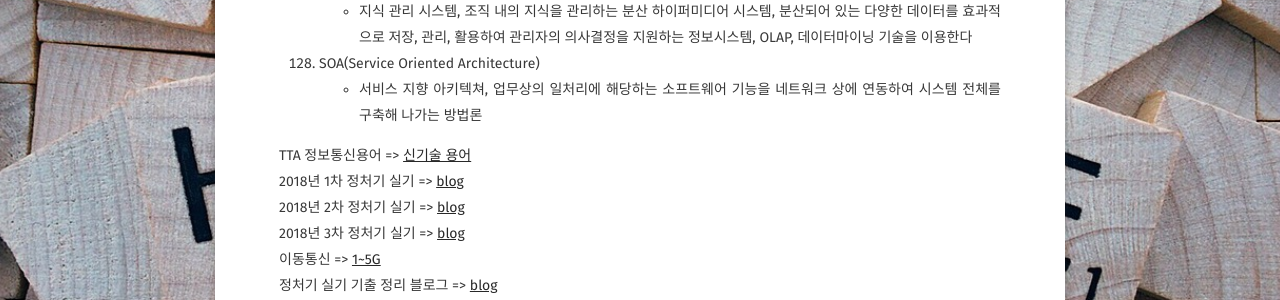
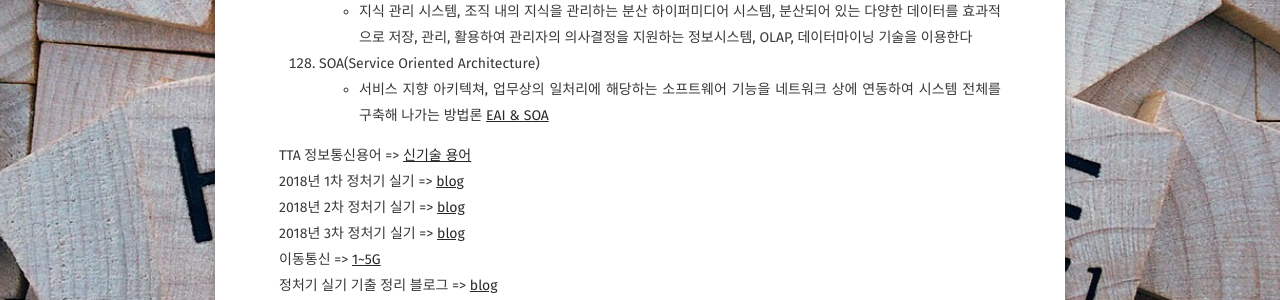
Before and after one commit to Jungjihyuk/JH_Life, a Jekyll site: the page built from _posts/2019-03-16-IT-Terms.md, in a window 1280 px wide and 900 px high, scrolled down 7943 px. Shown: the part 426-726 px from the top of the window. Built offline with Jekyll 4.4.1, drawn with Linux system fonts in a browser that asks for light colours; some web fonts are replaced; comment, search, counter and statistics services are not loaded.

Commit message:
it terms url 추가

```diff
--- a/_posts/2019-03-16-IT-Terms.md
+++ b/_posts/2019-03-16-IT-Terms.md
@@ -268,7 +268,7 @@
 127. KMS(Knowledge Management System)
 - 지식 관리 시스템, 조직 내의 지식을 관리하는 분산 하이퍼미디어 시스템, 분산되어 있는 다양한 데이터를 효과적으로 저장, 관리, 활용하여 관리자의 의사결정을 지원하는 정보시스템, OLAP, 데이터마이닝 기술을 이용한다
 128. SOA(Service Oriented Architecture)
-- 서비스 지향 아키텍쳐, 업무상의 일처리에 해당하는 소프트웨어 기능을 네트워크 상에 연동하여 시스템 전체를 구축해 나가는 방법론
+- 서비스 지향 아키텍쳐, 업무상의 일처리에 해당하는 소프트웨어 기능을 네트워크 상에 연동하여 시스템 전체를 구축해 나가는 방법론 [EAI & SOA](https://bcho.tistory.com/372)
 
 TTA 정보통신용어 => [신기술 용어](https://terms.tta.or.kr/main.do)<br>
 2018년 1차 정처기 실기 => [blog](https://bactoria.me/post/17)<br>
```
